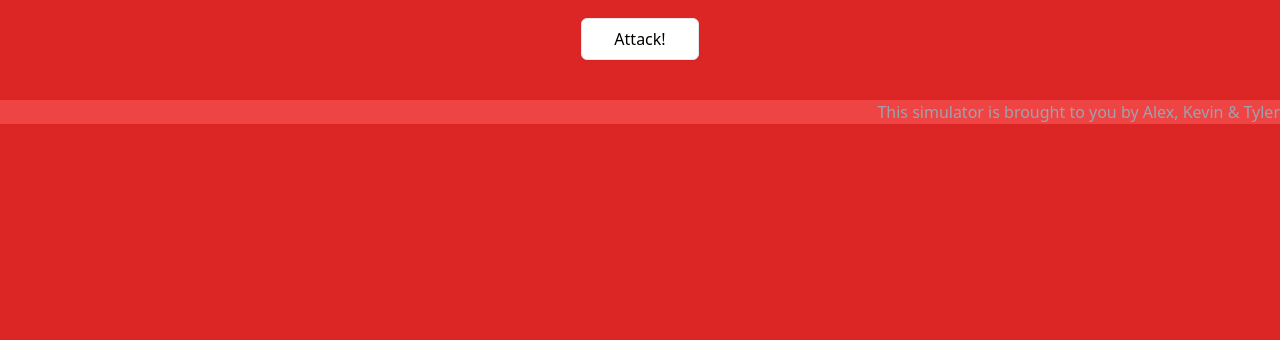
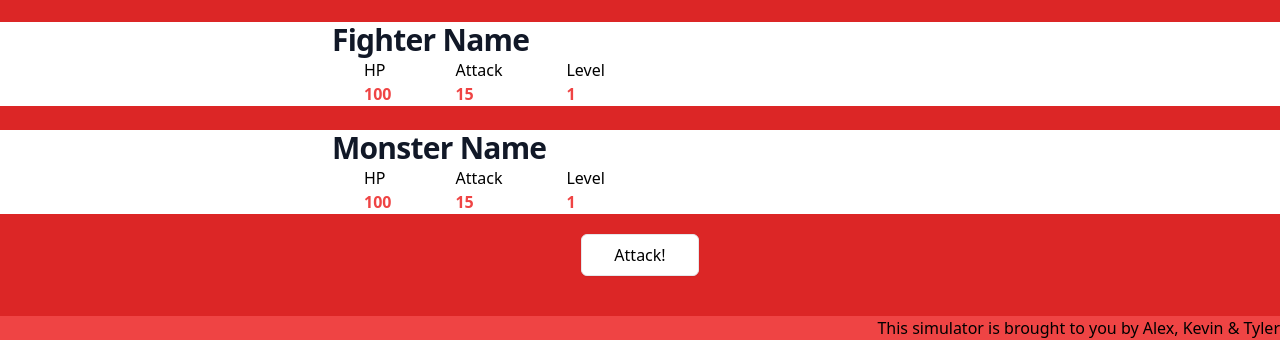
Before and after one commit to Alex-C-Codes/DnD-Combat-Simulator, a website: page warRoom.html in a window 1280 px wide. Shown: the part 486-826 px from the top of the page. Before the commit the page ends 800 px from the top, so only its background shows below. Drawn offline with Linux system fonts and the light colour scheme.

Commit message:
added forms for warRoom.html and updated links

```diff
--- a/warRoom.html
+++ b/warRoom.html
@@ -46,13 +46,61 @@
     </div>
 
     <!-- Fight Simulator -->
+    <!-- Fighter Stats -->
+    <div class="relative bg-white">
+        <div class="relative mx-auto max-w-7xl px-4 py-8 sm:py-12 sm:px-6 lg:py-16">
+            <div class="mx-auto max-w-2xl lg:mr-0 lg:ml-auto lg:w-1/2 lg:max-w-none lg:pl-10">
+                <h2 class="mt-6 text-3xl font-bold tracking-tight text-gray-900 sm:text-4xl">Fighter Name</h2>
+                <div class="mt-8 overflow-hidden">
+                    <dl class="-mx-8 -mt-8 flex flex-wrap">
+                        <div class="flex flex-col px-8 pt-8">
+                            <dt class="order-2 text-base font-medium text-black">HP</dt>
+                            <dd class="order-1 text-2xl font-bold text-red-500 sm:text-3xl sm:tracking-tight">100</dd>
+                        </div>
+                        <div class="flex flex-col px-8 pt-8">
+                            <dt class="order-2 text-base font-medium text-black">Attack</dt>
+                            <dd class="order-1 text-2xl font-bold text-red-500 sm:text-3xl sm:tracking-tight">15</dd>
+                        </div>
+                        <div class="flex flex-col px-8 pt-8">
+                            <dt class="order-2 text-base font-medium text-black">Level</dt>
+                            <dd class="order-1 text-2xl font-bold text-red-500 sm:text-3xl sm:tracking-tight">1</dd>
+                        </div>
+                    </dl>
+                </div>
+            </div>
+        </div>
+    </div>
+    <!-- Monster Stats -->
+    <div class="relative bg-white">
+        <div class="relative mx-auto max-w-7xl px-4 py-8 sm:py-12 sm:px-6 lg:py-16">
+            <div class="mx-auto max-w-2xl lg:mr-0 lg:ml-auto lg:w-1/2 lg:max-w-none lg:pl-10">
+                <h2 class="mt-6 text-3xl font-bold tracking-tight text-gray-900 sm:text-4xl">Monster Name</h2>
+                <div class="mt-8 overflow-hidden">
+                    <dl class="-mx-8 -mt-8 flex flex-wrap">
+                        <div class="flex flex-col px-8 pt-8">
+                            <dt class="order-2 text-base font-medium text-black">HP</dt>
+                            <dd class="order-1 text-2xl font-bold text-red-500 sm:text-3xl sm:tracking-tight">100</dd>
+                        </div>
+                        <div class="flex flex-col px-8 pt-8">
+                            <dt class="order-2 text-base font-medium text-black">Attack</dt>
+                            <dd class="order-1 text-2xl font-bold text-red-500 sm:text-3xl sm:tracking-tight">15</dd>
+                        </div>
+                        <div class="flex flex-col px-8 pt-8">
+                            <dt class="order-2 text-base font-medium text-black">Level</dt>
+                            <dd class="order-1 text-2xl font-bold text-red-500 sm:text-3xl sm:tracking-tight">1</dd>
+                        </div>
+                    </dl>
+                </div>
+            </div>
+        </div>
+    </div>
+    <!-- Attack Button -->
     <div class="container flex flex-col items-center mt-5 mx-auto">
             <button type="button" class="rounded-md border border-gray-300 bg-white px-8 py-2 text-base font-medium text-gray-700 shadow-sm hover:bg-gray-50 focus:outline-none focus:ring-2 focus:ring-indigo-500 focus:ring-offset-2">Attack!</button>
-
     </div>
 
     <!-- Footer -->
-    <footer class="bg-red-500 mt-10 sticky text-gray-400 text-right">
+    <footer class="bg-red-500 mt-10 sticky text-black text-right">
         <p>This simulator is brought to you by Alex, Kevin & Tyler</p>
     </footer>
 
```
Also changed, not shown: index.html (+4 -4 lines), savedFighters.html (+10 -2 lines).
